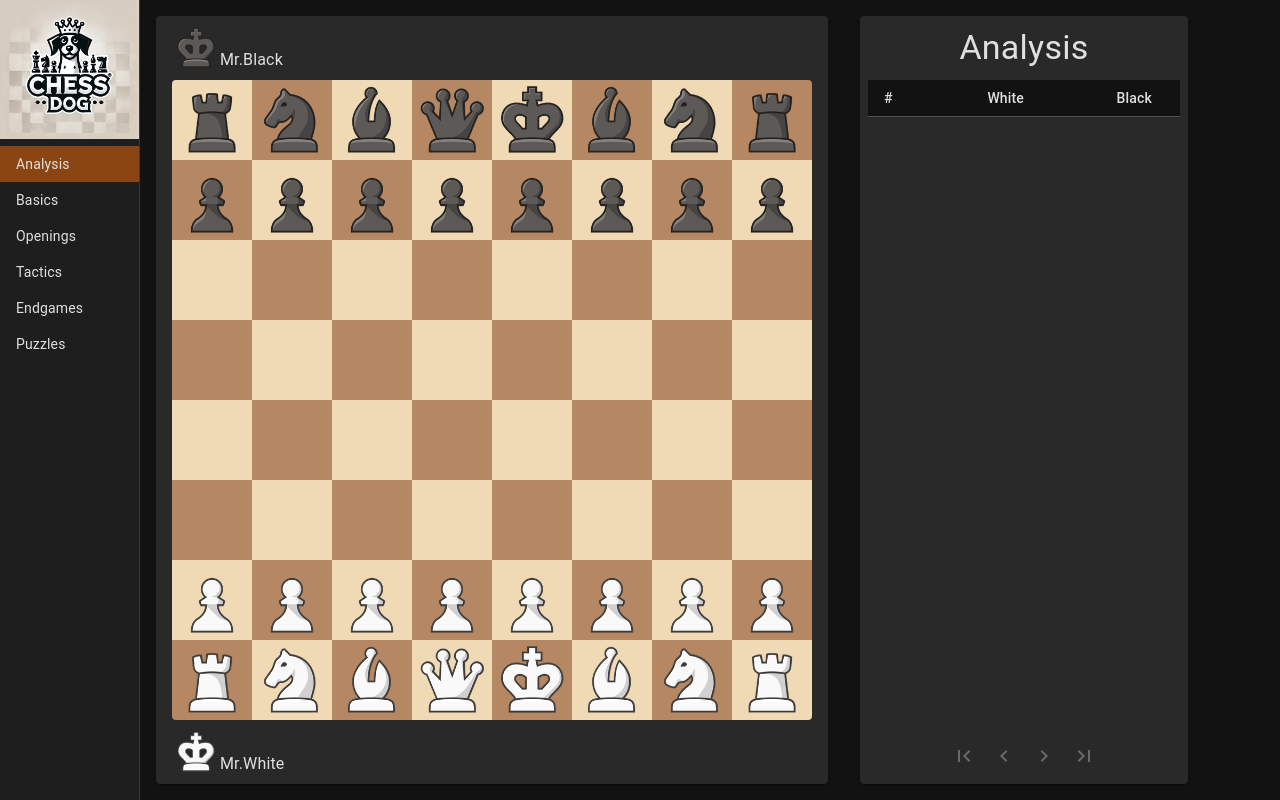
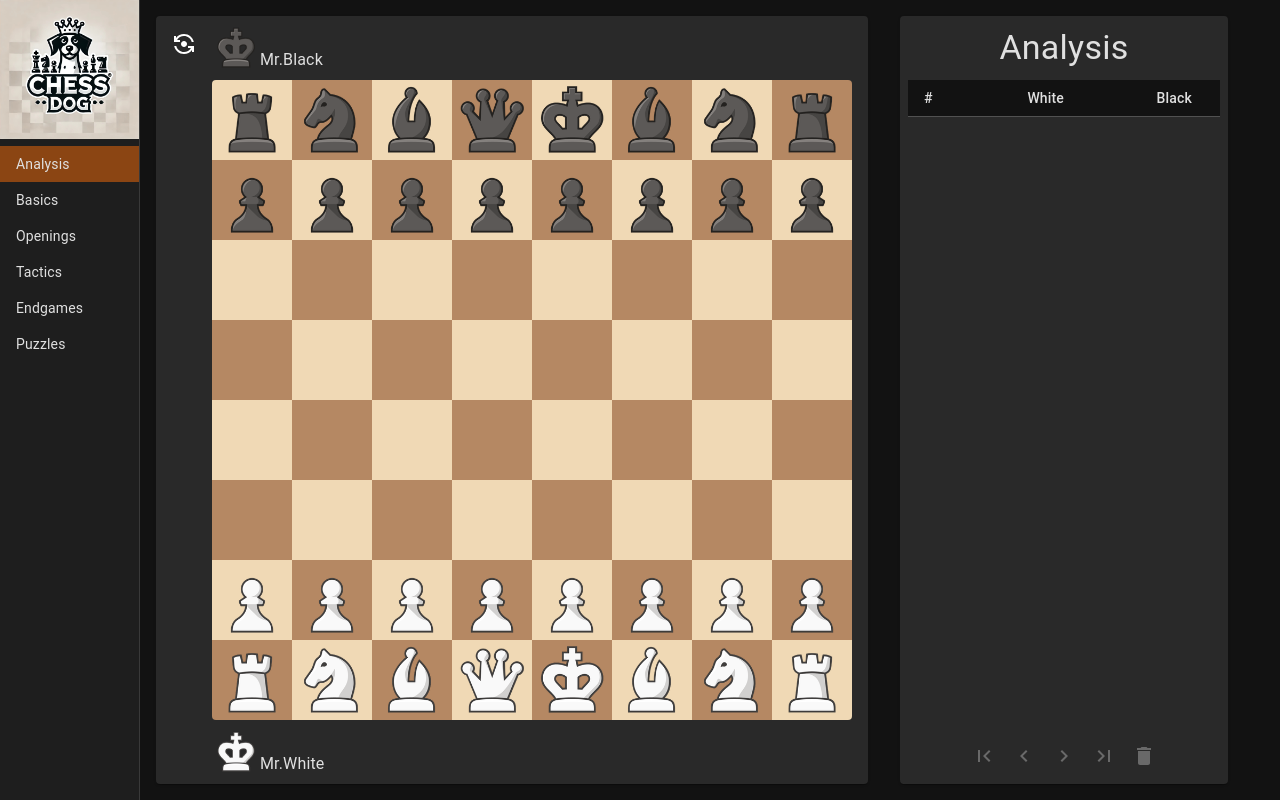
Before and after one commit to turbotobbe/chessdog, a React (Vite) app: page /analysis in a window 1280 px wide. Built offline with nearby package versions, Linux system fonts and the light colour scheme.

Commit message:
mini features

```diff
--- a/src/components/AnalysisPaperEl.tsx
+++ b/src/components/AnalysisPaperEl.tsx
@@ -10,6 +10,7 @@ type AnalysisPaperElProps = {
     pathIndex: number,
     setPathIndex: (pathIndex: number) => void,
     setLineIndex: (pathIndex: number, lineIndex: number) => void
+    resetBoard: () => void
     sx?: React.CSSProperties
 }
 
@@ -19,6 +20,7 @@ const AnalysisPaperEl: React.FC<AnalysisPaperElProps> = ({
     pathIndex,
     setPathIndex,
     setLineIndex,
+    resetBoard,
     sx
 }) => {
     // console.log('AnalysisPaperEl', path, pathIndex);
@@ -58,6 +60,7 @@ const AnalysisPaperEl: React.FC<AnalysisPaperElProps> = ({
                 path={path}
                 pathIndex={pathIndex}
                 setPathIndex={setPathIndex}
+                resetBoard={resetBoard}
             />
             {/* <AnalysisHeader sx={{ gridArea: 'head' }} />
             <AnalysisBody sx={{ gridArea: 'body' }} setMoves={setMoves} />
--- a/src/components/BoardMovesEl.tsx
+++ b/src/components/BoardMovesEl.tsx
@@ -48,6 +48,7 @@ const BoardMovesEl: React.FC<BoardMovesElProps> = ({
             }
         }
     }, [pathIndex]);
+
     useEffect(() => {
         let line: {
             white: BoardNodeState,
@@ -60,6 +61,7 @@ const BoardMovesEl: React.FC<BoardMovesElProps> = ({
 
         // early return if path is empty
         if (path.length == 0) {
+            setLine([]);
             return;
         }
 
--- a/src/components/BoardNavigatorEl.tsx
+++ b/src/components/BoardNavigatorEl.tsx
@@ -1,19 +1,21 @@
-import { SxProps, Box, IconButton } from "@mui/material";
+import { SxProps, Box, IconButton, Divider } from "@mui/material";
 import FirstPageIcon from '@mui/icons-material/FirstPage';
 import NavigateBeforeIcon from '@mui/icons-material/NavigateBefore';
 import NavigateNextIcon from '@mui/icons-material/NavigateNext';
 import LastPageIcon from '@mui/icons-material/LastPage';
-
+import DeleteIcon from '@mui/icons-material/Delete';
 type BoardNavigatorElProps = {
     path: number[],
     pathIndex: number,
     setPathIndex: (pathIndex: number) => void
+    resetBoard: () => void
     sx?: SxProps
 }
 const BoardNavigatorEl: React.FC<BoardNavigatorElProps> = ({
     path,
     pathIndex,
     setPathIndex,
+    resetBoard,
     sx
 }) => {
 
@@ -28,6 +30,9 @@ const BoardNavigatorEl: React.FC<BoardNavigatorElProps> = ({
     }
     const handleClickNext = () => {
         setPathIndex(pathIndex + 1);
+    }
+    const handleClickReset = () => {
+        resetBoard()
     }
     return (
         <Box sx={{
@@ -49,6 +54,10 @@ const BoardNavigatorEl: React.FC<BoardNavigatorElProps> = ({
             <IconButton onClick={handleClickLast} disabled={path.length === 0 || pathIndex >= path.length - 1}>
                 <LastPageIcon />
             </IconButton>
+            <Divider />
+            <IconButton onClick={handleClickReset} disabled={path.length === 0}>
+                <DeleteIcon />
+            </IconButton>
         </Box>
     )
 }
--- /dev/null
+++ b/src/components/BoardOptionsEl.tsx
@@ -0,0 +1,32 @@
+import { SxProps, Box, IconButton } from "@mui/material";
+import FlipCameraAndroidIcon from '@mui/icons-material/FlipCameraAndroid';
+type BoardOptionsElProps = {
+    isAsWhite: boolean
+    asWhite: (isAsWhite: boolean) => void
+    sx?: SxProps
+}
+const BoardOptionsEl: React.FC<BoardOptionsElProps> = ({
+    isAsWhite,
+    asWhite,
+    sx
+}) => {
+
+    const handleClickAsWhite = () => {
+        asWhite(!isAsWhite)
+    }
+    return (
+        <Box sx={{
+            display: 'flex',
+            flexDirection: 'column',
+            justifyContent: 'center',
+            alignItems: 'center',
+            ...sx
+        }}>
+            <IconButton onClick={handleClickAsWhite}>
+                <FlipCameraAndroidIcon />
+            </IconButton>
+        </Box>
+    )
+}
+
+export default BoardOptionsEl;
--- a/src/components/BoardPaperEl.tsx
+++ b/src/components/BoardPaperEl.tsx
@@ -4,6 +4,8 @@ import { useEffect, useState } from "react";
 import { asPieceInfo, ChessGameState } from "@/models/chess";
 import BoardEl from "./BoardEl";
 import { PieceId, PieceName, SquareId } from "@/types/chess";
+import BoardOptionsEl from "./BoardOptionsEl";
+import { BrowserView } from "react-device-detect";
 
 const calculatePieceValue = (pieceIds: PieceId[]) => {
     const pieceInfos = pieceIds.map(pieceId => asPieceInfo(pieceId));
@@ -64,7 +66,6 @@ const BoardPaperEl: React.FC<BoardPaperElProps> = ({
         setCapturedBlackPieces(capturedBlackPieces);
         setWhiteScore(capturedBlackPiecesValue - capturedWhitePiecesValue);
         setBlackScore(capturedWhitePiecesValue - capturedBlackPiecesValue);
-        setAsWhite(true);
     }, [chessGameState]);
 
     useEffect(() => {
@@ -145,6 +146,9 @@ const BoardPaperEl: React.FC<BoardPaperElProps> = ({
                 asWhite={asWhite}
                 movePiece={handleMovePiece}
             />
+            <BrowserView>
+            <BoardOptionsEl sx={{ gridArea: 'east' }} isAsWhite={asWhite} asWhite={setAsWhite} />
+            </BrowserView>
             {/* <BoardEl sx={{ gridArea: 'body' }} /> */}
 
             {/* <ScoreSheetEl sx={{ gridArea: 'east' }} moves={moves} /> */}
--- a/src/contexts/ChessGame.tsx
+++ b/src/contexts/ChessGame.tsx
@@ -83,6 +83,16 @@ export const useChessGame = () => {
 
         setPath(newPath);
         setPathIndex(pathIndex);
+    }
+
+    const handleResetBoard = () => {
+        setBoardState(_prevBoardState => {
+            const newBoardState = new BoardState();
+            setPath([]);
+            setPathIndex(-1);
+            setChessGameState(newBoardState.chessGameState);
+            return newBoardState;
+        });
     }
 
     const handleSetPathIndex = (index: number) => {
@@ -178,6 +188,7 @@ export const useChessGame = () => {
         pathIndex,
         handleSetPathIndex,
         handleSetLineIndex,
-        handleMovePiece
+        handleMovePiece,
+        handleResetBoard
     };
 };
--- a/src/pages/BrowserAnalysisPage.tsx
+++ b/src/pages/BrowserAnalysisPage.tsx
@@ -13,7 +13,8 @@ const BrowserAnalysisPage: React.FC = () => {
         pathIndex,
         handleSetPathIndex,
         handleSetLineIndex,
-        handleMovePiece
+        handleMovePiece,
+        handleResetBoard
     } = useChessGame();
 
     return (
@@ -52,6 +53,7 @@ const BrowserAnalysisPage: React.FC = () => {
                     pathIndex={pathIndex}
                     setPathIndex={handleSetPathIndex}
                     setLineIndex={handleSetLineIndex}
+                    resetBoard={handleResetBoard}
                 />
 
                 {Array.from({ length: 8 }, (_, index) => (
```
